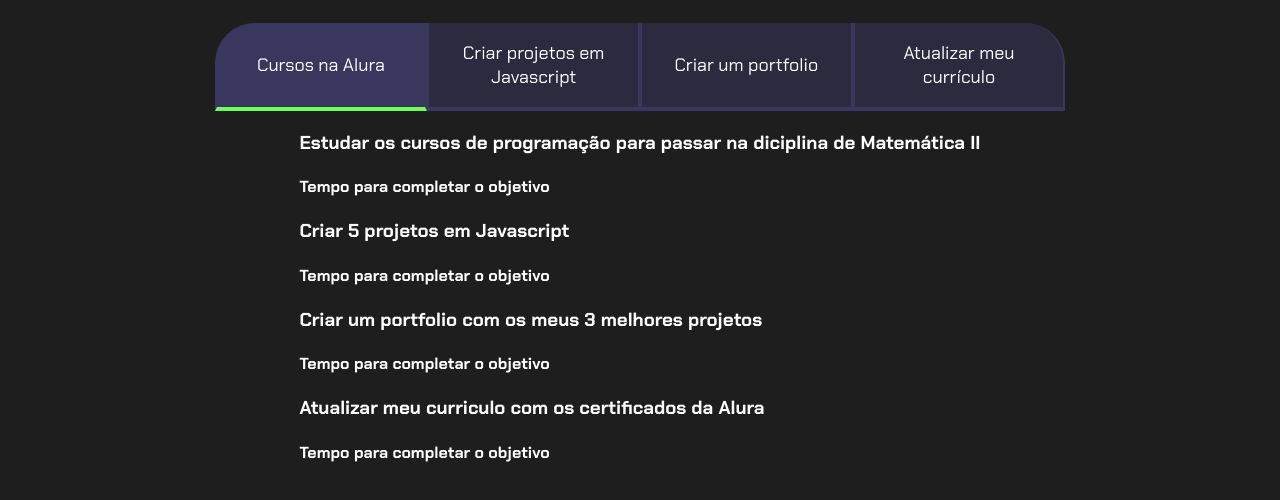
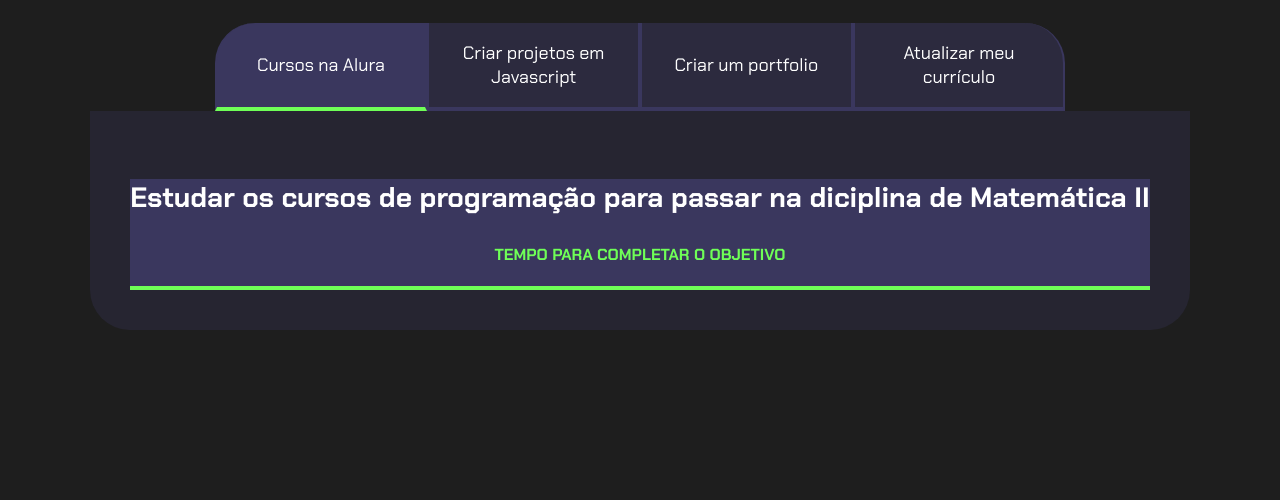
Before and after one commit to CamilaWerle/Meus-objetivos-do-ano---3-A---2026, a plain HTML site: page index.html in a window 1280 px wide. Shown: the part 80-580 px from the top of the page. Drawn offline with Linux system fonts and the light colour scheme.

Commit message:
códigos da aula 2

```diff
--- a/index.html
+++ b/index.html
@@ -18,7 +18,7 @@
             <button class="botao">Atualizar meu currículo</button>
         </div>
         <div class="abas-textos">
-                <div class="aba-conteudo">
+                <div class="aba-conteudo ativo">
       <h3 class="aba-conteudo-titulo-principal">Estudar os cursos de programação para passar na diciplina de Matemática II</h3>
       <h4 class="aba-conteudo-titulo-secundario">
         Tempo para completar o objetivo
--- a/style.css
+++ b/style.css
@@ -76,3 +76,33 @@
   background-color: var(--botao-ativo);
   border-bottom: 4px solid var(--verde);
 }
+
+.abas-textos{
+    background-color: var(--texto-fundo);
+    padding: 40px;
+    border-radius: 0 0 40px 40px;
+}
+
+.botao.ativo{
+    background-color: var(--botao-ativo);
+    border-bottom: 4px solid var(--verde);
+}
+
+.aba-conteudo.ativo{
+    display: block;
+}
+
+.aba-conteudo{
+    display: none;
+}
+
+.aba-conteudo-titulo-principal{
+    font-size: 28px;
+    text-align: center;
+}
+
+.aba-conteudo-titulo-secundario{
+    text-align: center;
+    color: var(--verde);
+    text-transform: uppercase;
+}
```
